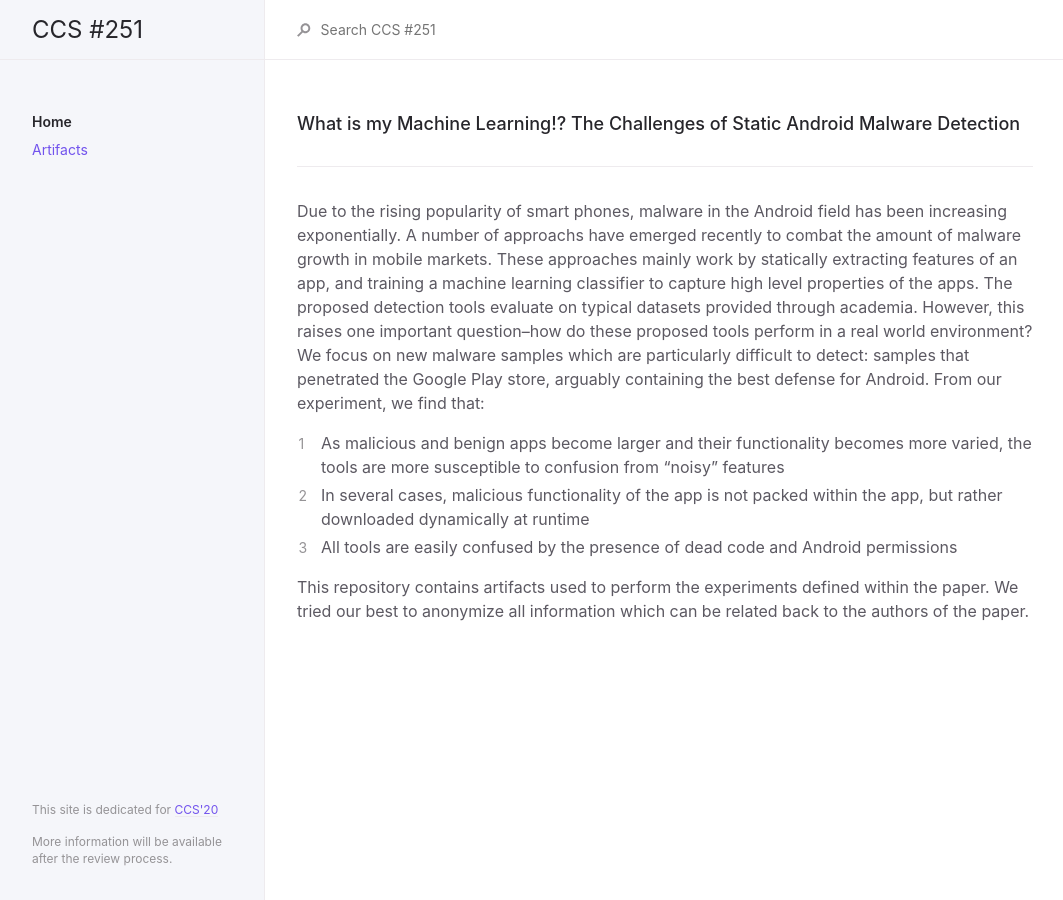
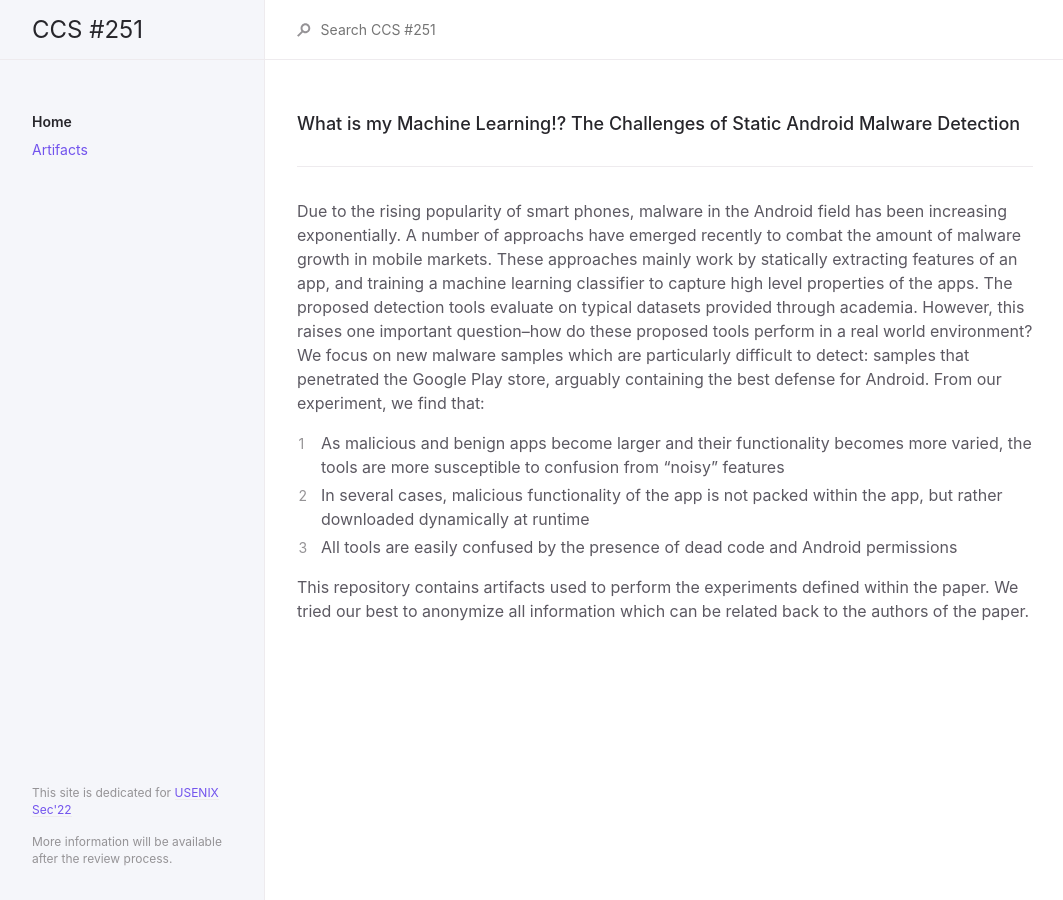
Before and after one commit to hello-from-anon-researcher/hello-from-anon-researcher.github.io, a Jekyll site: the page built from index.md, in a window 1280 px wide. Shown: the whole page, without its empty margins (107-1170 px from the left). Built offline with Jekyll 4.4.1, drawn with Linux system fonts in a browser that asks for light colours.

Commit message:
Update default.html

```diff
--- a/_layouts/default.html
+++ b/_layouts/default.html
@@ -19,7 +19,7 @@ layout: table_wrappers
         {% include nav.html %}
       </div>
       <footer class="site-footer">
-        <p class="text-small text-grey-dk-000 mb-4">This site is dedicated for <a href="https://www.sigsac.org/ccs/CCS2020/">CCS'20</a></p>
+        <p class="text-small text-grey-dk-000 mb-4">This site is dedicated for <a href="https://www.usenix.org/conference/usenixsecurity22">USENIX Sec'22</a></p>
         <p class="text-small text-grey-dk-000 mb-4">More information will be available after the review process.</p>
       </footer>
     </div>
```
